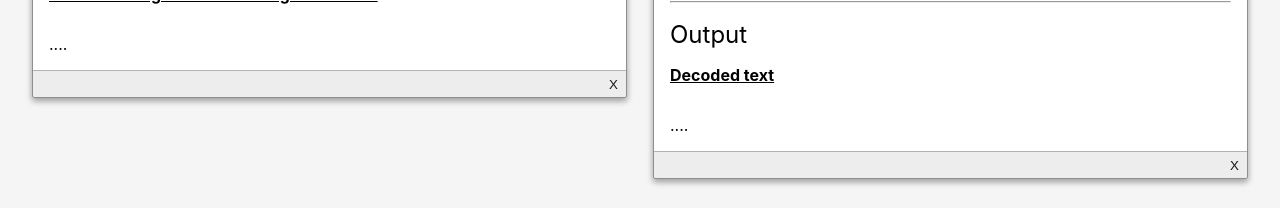
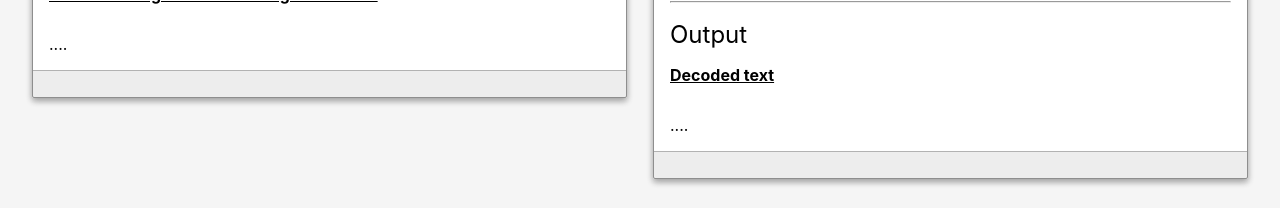
Before and after one commit to enricocasadei/encoding-decoding-tool, a React (Create React App) app: page / in a window 1280 px wide. Shown: the part 711-919 px from the top of the page. Built offline with nearby package versions, Linux system fonts and the light colour scheme.

Commit message:
more styles

```diff
--- a/src/components/Card.tsx
+++ b/src/components/Card.tsx
@@ -21,11 +21,6 @@ const CardFooter = styled.div`
   border-top: 1px solid rgba(0, 0, 0, 0.25);
 `;
 
-const CardFooterAction = styled.div`
-  float: right;
-  line-height: 1rem;
-`;
-
 const CardContent = styled.div`
   background: white;
   padding: 1rem;
@@ -39,6 +34,5 @@ export const Card = {
   CardBody,
   CardHeader,
   CardFooter,
-  CardFooterAction,
   CardContent,
 };
--- a/src/components/ClearInputButton.tsx
+++ /dev/null
@@ -1,29 +0,0 @@
-import styled from 'styled-components';
-
-export const ClearInput = styled.button<{ disabled?: boolean }>`
-  transition-duration: 0.4s;
-  border: none;
-  padding: 0.25rem 0.5rem;
-  text-align: center;
-  text-decoration: none;
-  outline: none;
-  background: transparent;
-  color: #a80f0f;
-  cursor: pointer;
-  min-height: 26px;
-  &:hover {
-    box-shadow: 0 12px 16px 0 rgba(0, 0, 0, 0.24), 0 17px 50px 0 rgba(0, 0, 0, 0.19);
-    background-color: #a80f0f;
-    color: rgba(0, 0, 0, 0.9);
-  }
-  ${props =>
-    props.disabled === true &&
-    `
-  color: rgba(0, 0, 0, 0.9);
-  cursor: none;
-  &:hover {
-    box-shadow: 0 0 transparent;
-    background-color: transparent;
-  }
-  `};
-`;
--- a/src/components/Decode/index.tsx
+++ b/src/components/Decode/index.tsx
@@ -1,18 +1,20 @@
 import React from 'react';
-import { ClearInput } from '../ClearInputButton';
 import { Card } from '../Card';
 import { Paragraph } from '../Paragraph';
 import TextareaDebounced from '../TextareaDebounced';
 import decodeSentence from './decodeFunction';
 
 export default function Decode() {
-  const [input, setInput] = React.useState<string | undefined>();
-  const [words, setWords] = React.useState<string | undefined>();
-
-  const result = React.useMemo(() => decodeSentence(input, words), [input, words]);
+  const [inputs, setInputs] = React.useState<{ sentence?: string; words?: string }>({});
+  const setWords = React.useCallback((words: string) => setInputs({ sentence: inputs.sentence, words }), [
+    inputs.sentence,
+  ]);
+  const setInput = React.useCallback((sentence: string) => setInputs({ words: inputs.words, sentence }), [
+    inputs.words,
+  ]);
+  const result = React.useMemo(() => decodeSentence(inputs.sentence, inputs.words), [inputs]);
+  // eslint-disable-next-line
   const response = React.useMemo(result.response, [result]);
-
-  console.log({ input, words });
 
   return (
     <Card.CardBody>
@@ -29,13 +31,13 @@ export default function Decode() {
             <b>Text to decode</b>
           </u>
         </Paragraph>
-        <TextareaDebounced onChange={setInput} input={input} />
+        <TextareaDebounced onChange={setInput} input={inputs.sentence} />
         <Paragraph>
           <u>
             <b>Words used as key to decode</b>
           </u>
         </Paragraph>
-        <TextareaDebounced onChange={setWords} input={words} />
+        <TextareaDebounced onChange={setWords} input={inputs.words} />
         <hr />
         <Paragraph size="1.5rem">Output</Paragraph>
         <Paragraph>
@@ -54,19 +56,7 @@ export default function Decode() {
           <>....</>
         )}
       </Card.CardContent>
-      <Card.CardFooter>
-        <Card.CardFooterAction>
-          <ClearInput
-            disabled={!input}
-            onClick={() => {
-              setInput(undefined);
-              setWords(undefined);
-            }}
-          >
-            X
-          </ClearInput>
-        </Card.CardFooterAction>
-      </Card.CardFooter>
+      <Card.CardFooter></Card.CardFooter>
     </Card.CardBody>
   );
 }
--- a/src/components/Encode/encodeFunction.ts
+++ b/src/components/Encode/encodeFunction.ts
@@ -1,5 +1,11 @@
 import { Lazy, WordPermuted } from '../../type';
-import { correctSentenceForPunctuation, removeForbiddenChar, insertMapTable, specialCharMapTable, splitString } from '../../utils';
+import {
+  correctSentenceForPunctuation,
+  removeForbiddenChar,
+  insertMapTable,
+  specialCharMapTable,
+  splitString,
+} from '../../utils';
 import compose from '../../utils/compose';
 /**
  * Encode sentence.
@@ -83,3 +89,5 @@ export const permute = (w: string): string => {
   if (w === '') return '';
   return [w[w.length - 1], ...w.slice(0, w.length - 1)].join('');
 };
+
+export const prettifyArr = (arr: unknown[]): string => [...new Set(arr)].sort().join(' ');
--- a/src/components/Encode/index.tsx
+++ b/src/components/Encode/index.tsx
@@ -1,15 +1,15 @@
 import React from 'react';
-import { ClearInput } from '../ClearInputButton';
 import { Card } from '../Card';
 import { Paragraph } from '../Paragraph';
-import encodeSentence from './encodeFunction';
+import encodeSentence, { prettifyArr } from './encodeFunction';
 import TextareaDebounced from '../TextareaDebounced';
 
 export default function Encode() {
   const [input, setInput] = React.useState<string>();
   const encodedInput = React.useMemo(() => encodeSentence(input), [input]);
+  // eslint-disable-next-line
   const encodedSentence = React.useMemo(encodedInput.encodedSentence, [encodedInput]);
-  const listOfWords = React.useMemo(() => encodedInput.getCleanedWord().sort().join(' '), [encodedInput]);
+  const listOfWords = React.useMemo(() => prettifyArr(encodedInput.getCleanedWord()), [encodedInput]);
   return (
     <Card.CardBody>
       <Card.CardHeader>Encoder</Card.CardHeader>
@@ -41,13 +41,7 @@ export default function Encode() {
         </Paragraph>
         {listOfWords ? <Paragraph border="1px solid #ccc">{listOfWords}</Paragraph> : <>....</>}
       </Card.CardContent>
-      <Card.CardFooter>
-        <Card.CardFooterAction>
-          <ClearInput disabled={!input} onClick={() => setInput('')}>
-            X
-          </ClearInput>
-        </Card.CardFooterAction>
-      </Card.CardFooter>
+      <Card.CardFooter></Card.CardFooter>
     </Card.CardBody>
   );
 }
--- a/src/components/TextareaDebounced.tsx
+++ b/src/components/TextareaDebounced.tsx
@@ -6,7 +6,11 @@ export default function TextareaDebounced(props: {
   input?: string;
 }) {
   const [value, setValue] = React.useState<string | undefined>(props.input);
-  const delayedSet = React.useCallback(debounce(props.onChange, 500), [props.onChange, debounce]);
+  // eslint-disable-next-line
+  const delayedSet = React.useCallback<(args?: string) => void>(debounce(props.onChange, 500), [
+    props.onChange,
+    debounce,
+  ]);
   React.useEffect(() => {
     delayedSet(value);
   }, [value, delayedSet]);
```
